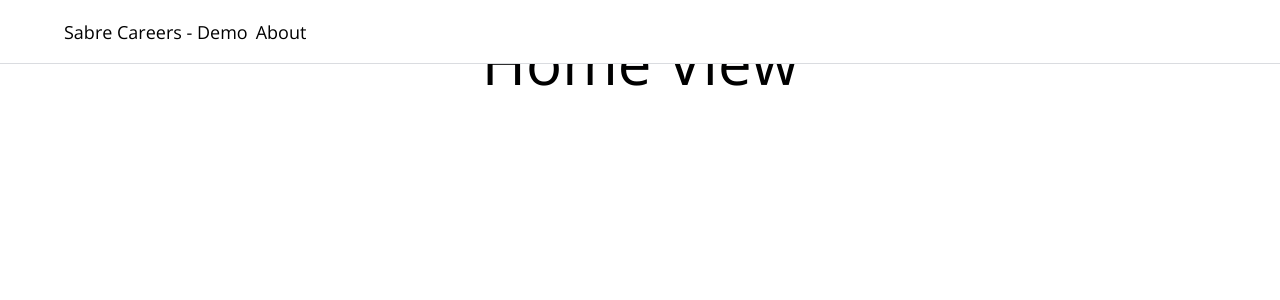
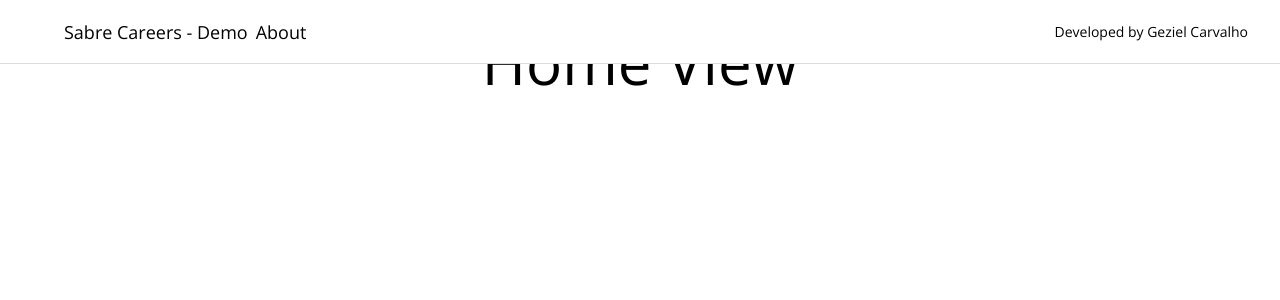
Before and after one commit to gezielcarvalho/vuejs-masterclass, a Vue app in the folder job-search/: page / in a window 1280 px wide. Shown: the top 300 px of the page. Built offline with nearby package versions, Linux system fonts and the light colour scheme.

Commit message:
Add lifecycle hooks and reactive variables.

```diff
--- a/job-search/src/components/MainNav.vue
+++ b/job-search/src/components/MainNav.vue
@@ -1,14 +1,33 @@
 <script setup lang="ts">
+  import { onMounted, onUnmounted, onUpdated, ref } from "vue";
   import { RouterLink } from "vue-router";
+
+  const companyName = ref("Sabre Careers");
+  const author = ref({ firstName: "Geziel", lastName: "Carvalho" });
+
+  onMounted(() => {
+    console.log("Component is mounted");
+  });
+
+  onUpdated(() => {
+    console.log("Component is updated");
+  });
+
+  onUnmounted(() => {
+    console.log("Component is unmounted");
+  });
 </script>
 <template>
-  <header class="w-full text-sm"></header>
   <nav class="fixed left-0 top-0 h-16 w-full bg-white">
-    <div class="border-brand-gray-1 mx-auto flex h-full flex-nowrap border-b border-solid px-8">
+    <div
+      class="border-brand-gray-1 mx-auto flex h-full flex-nowrap justify-between border-b border-solid px-8">
       <div class="flex h-full items-center space-x-2 pl-8 text-lg">
-        <RouterLink to="/">Sabre Careers - Demo</RouterLink>
+        <RouterLink to="/">{{ companyName }} - Demo</RouterLink>
         <RouterLink to="/about">About</RouterLink>
       </div>
+      <h2 class="ml-8 flex h-full items-center text-sm">
+        Developed by {{ author.firstName }} {{ author.lastName }}
+      </h2>
     </div>
   </nav>
 </template>
```
